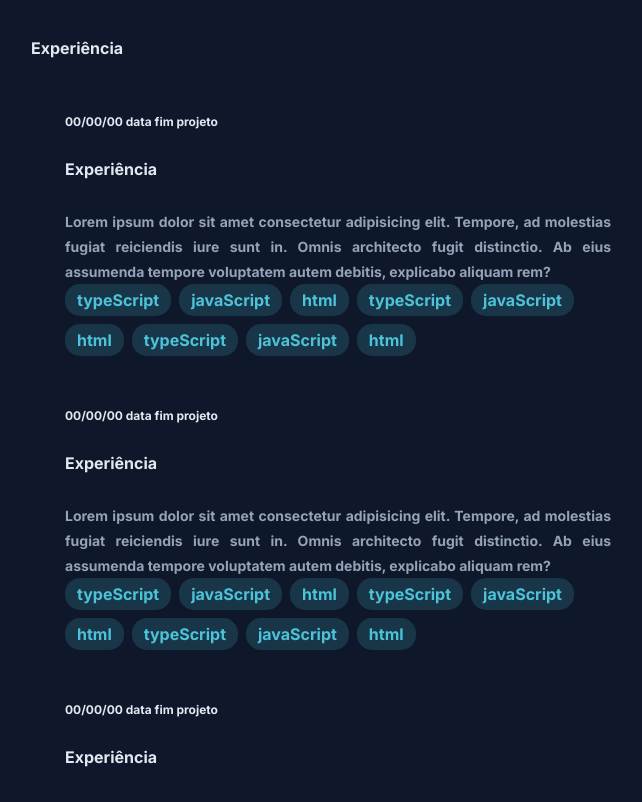
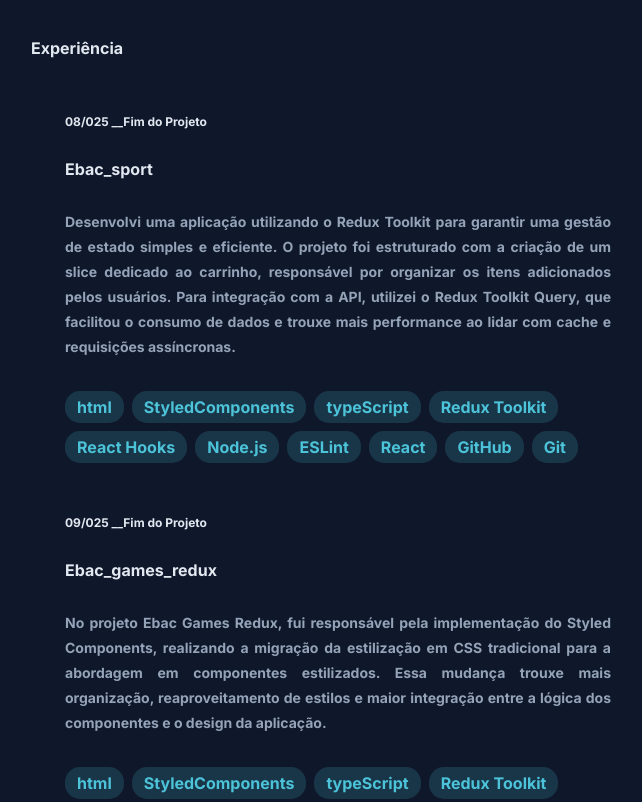
Before and after one commit to l-dhias/portfolio, a React (Create React App) app: page / in a window 1280 px wide. Shown: the part 1962-2764 px from the top of the page, without its empty margins (507-1149 px from the left). Built offline with nearby package versions, Linux system fonts and the light colour scheme.

Commit message:
estilizando Projetos e Experiência

```diff
--- a/src/components/Experiencia/index.tsx
+++ b/src/components/Experiencia/index.tsx
@@ -5,28 +5,63 @@
 
 export const Experiencia = () => (
   <CardEx>
-    <LinkBotaoEx href="">
-      <Titulo fontSize={12}>00/00/00 data fim projeto</Titulo>
+    <LinkBotaoEx href="https://github.com/l-dhias/ebac_sports" target="_blank">
+      <Titulo fontSize={12}>08/025 __Fim do Projeto</Titulo>
 
-      <Titulo fontSize={16}> Experiência</Titulo>
+      <Titulo fontSize={16}> Ebac_sport</Titulo>
       <Paragrafo>
-        Lorem ipsum dolor sit amet consectetur adipisicing elit. Tempore, ad
-        molestias fugiat reiciendis iure sunt in. Omnis architecto fugit
-        distinctio. Ab eius assumenda tempore voluptatem autem debitis,
-        explicabo aliquam rem?
+        Desenvolvi uma aplicação utilizando o Redux Toolkit para garantir uma
+        gestão de estado simples e eficiente. O projeto foi estruturado com a
+        criação de um slice dedicado ao carrinho, responsável por organizar os
+        itens adicionados pelos usuários. Para integração com a API, utilizei o
+        Redux Toolkit Query, que facilitou o consumo de dados e trouxe mais
+        performance ao lidar com cache e requisições assíncronas.
       </Paragrafo>
 
       <ListaEx>
+        <ListaLi>html</ListaLi>
+        <ListaLi>StyledComponents</ListaLi>
         <ListaLi>typeScript</ListaLi>
-        <ListaLi>javaScript</ListaLi>
-        <ListaLi>html</ListaLi>
-        <ListaLi>typeScript</ListaLi>
-        <ListaLi>javaScript</ListaLi>
-        <ListaLi>html</ListaLi>
-        <ListaLi>typeScript</ListaLi>
-        <ListaLi>javaScript</ListaLi>
-        <ListaLi>html</ListaLi>
+        <ListaLi>Redux Toolkit</ListaLi>
+        <ListaLi>React Hooks</ListaLi>
+        <ListaLi>Node.js</ListaLi>
+        <ListaLi>ESLint</ListaLi>
+        <ListaLi>React</ListaLi>
+        <ListaLi>GitHub</ListaLi>
+        <ListaLi>Git</ListaLi>
       </ListaEx>
     </LinkBotaoEx>
   </CardEx>
 )
+
+export const ExperienciaStyled = () => (
+  <CardEx>
+    <LinkBotaoEx
+      href="https://github.com/l-dhias/ebac_games_redux"
+      target="_blank"
+    >
+      <Titulo fontSize={12}>09/025 __Fim do Projeto</Titulo>
+
+      <Titulo fontSize={16}> Ebac_games_redux</Titulo>
+      <Paragrafo>
+        No projeto Ebac Games Redux, fui responsável pela implementação do
+        Styled Components, realizando a migração da estilização em CSS
+        tradicional para a abordagem em componentes estilizados. Essa mudança
+        trouxe mais organização, reaproveitamento de estilos e maior integração
+        entre a lógica dos componentes e o design da aplicação.
+      </Paragrafo>
+
+      <ListaEx>
+        <ListaLi>html</ListaLi>
+        <ListaLi>StyledComponents</ListaLi>
+        <ListaLi>typeScript</ListaLi>
+        <ListaLi>Redux Toolkit</ListaLi>
+        <ListaLi>Node.js</ListaLi>
+        <ListaLi>ESLint</ListaLi>
+        <ListaLi>React</ListaLi>
+        <ListaLi>GitHub</ListaLi>
+        <ListaLi>Git</ListaLi>
+      </ListaEx>
+    </LinkBotaoEx>
+  </CardEx>
+)
--- a/src/components/Experiencia/styles.ts
+++ b/src/components/Experiencia/styles.ts
@@ -28,6 +28,7 @@
   gap: 8px;
   padding: 0;
   margin: 0;
+  margin-top: 32px;
   color: #4cc3d8ff;
 `
 export const ListaLi = styled.li`
--- a/src/components/Projeto/index.tsx
+++ b/src/components/Projeto/index.tsx
@@ -1,8 +1,28 @@
 import { Paragrafo } from '../Paragrafo'
 
-import { Card, LinkBotao } from './styles'
+import { TituloProjeto, Card, LinkBotao, Ilustracao } from './styles'
 import { Titulo } from '../Titulo/styles'
 
+export const ProjetoTodoList = () => (
+  <>
+    <TituloProjeto>Lista de tarefas</TituloProjeto>
+    <LinkBotao href="https://todo-vue-delta-umber.vercel.app/" target="_blank">
+      <Card>
+        <Ilustracao
+          src="https://sdmntprwestcentralus.oaiusercontent.com/files/00000000-0528-61fb-ae16-49531fc64531/raw?se=2025-09-09T13%3A48%3A34Z&sp=r&sv=2024-08-04&sr=b&scid=5d7802f6-d7ba-5cc2-8449-cd7f7a8b3427&skoid=77636ecc-ad8d-44df-baa7-163b524a0261&sktid=a48cca56-e6da-484e-a814-9c849652bcb3&skt=2025-09-08T17%3A30%3A02Z&ske=2025-09-09T17%3A30%3A02Z&sks=b&skv=2024-08-04&sig=0DrO9wVRT9J7R0HppeT%2Bi4vaacNZab2/wGGma%2B9TsBk%3D"
+          alt=""
+        />
+        <Paragrafo>
+          Projeto de lista de tarefas desenvolvido com Vue.js, onde é possível
+          adicionar, marcar como concluídas e remover tarefas. A aplicação foi
+          construída com foco em simplicidade e usabilidade, explorando
+          conceitos fundamentais do framework como reatividade, diretivas e
+          componentização.
+        </Paragrafo>
+      </Card>
+    </LinkBotao>
+  </>
+)
 export const Projeto = () => (
   <LinkBotao href="">
     <Card>
--- a/src/components/Projeto/styles.ts
+++ b/src/components/Projeto/styles.ts
@@ -1,11 +1,21 @@
 import styled from 'styled-components'
+import { Titulo } from '../Titulo'
+
+export const TituloProjeto = styled(Titulo)`
+  margin-bottom: 16px;
+  font-size: 24px;
+  color: #2b6bb0;
+`
 
 export const Card = styled.div`
   padding: 16px;
+  display: flex;
+  align-items: center;
+  gap: 10px;
 `
 
 export const LinkBotao = styled.a`
-  display: inline-block;
+  display: flex;
   width: 100%;
   padding: 8px 16px;
   border: 2px solid transparent;
@@ -20,3 +30,6 @@
     background-color: #2b6bb01e;
   }
 `
+export const Ilustracao = styled.img`
+  max-width: 240px;
+`
--- a/src/containers/Experiencias/index.tsx
+++ b/src/containers/Experiencias/index.tsx
@@ -1,4 +1,4 @@
-import { Experiencia } from '../../components/Experiencia'
+import { Experiencia, ExperienciaStyled } from '../../components/Experiencia'
 import { Titulo } from '../../components/Titulo'
 import { SectionExpe } from './styles'
 
@@ -10,11 +10,11 @@
         <Experiencia />
       </li>
       <li>
+        <ExperienciaStyled />
+      </li>
+      {/* <li>
         <Experiencia />
-      </li>
-      <li>
-        <Experiencia />
-      </li>
+      </li> */}
     </ul>
   </SectionExpe>
 )
--- a/src/containers/Projetos/index.tsx
+++ b/src/containers/Projetos/index.tsx
@@ -1,5 +1,5 @@
 import { Titulo } from '../../components/Titulo'
-import { Projeto } from '../../components/Projeto'
+import { ProjetoTodoList, Projeto } from '../../components/Projeto'
 import { Lista } from './styles'
 
 export const Projetos = () => (
@@ -7,7 +7,7 @@
     <Titulo fontSize={16}>Projetos</Titulo>
     <Lista>
       <li>
-        <Projeto />
+        <ProjetoTodoList />
       </li>
       <li>
         <Projeto />
--- a/src/containers/Skills/styles.ts
+++ b/src/containers/Skills/styles.ts
@@ -4,7 +4,6 @@
   display: flex;
   justify-content: center;
   align-items: center;
-  gap: 16px;
 `
 
 export const ListaSkill = styled.ul`
```
